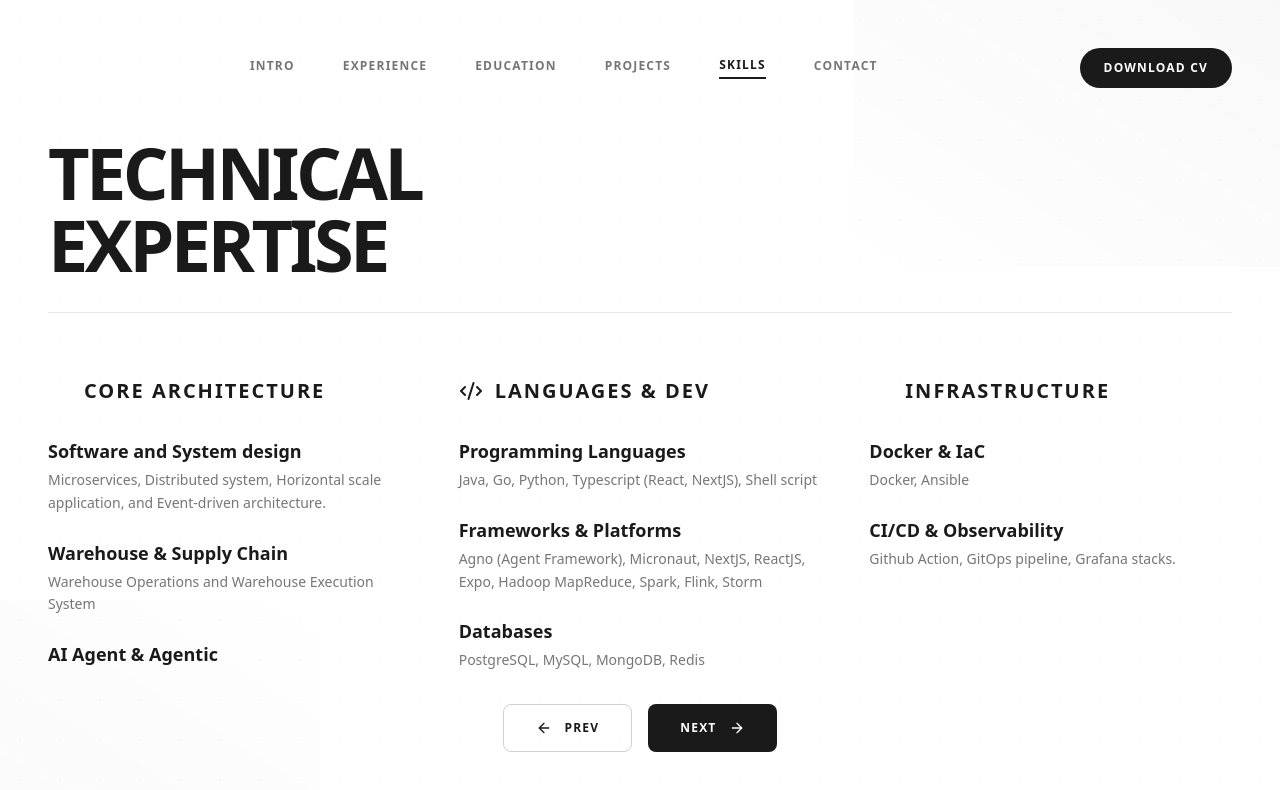
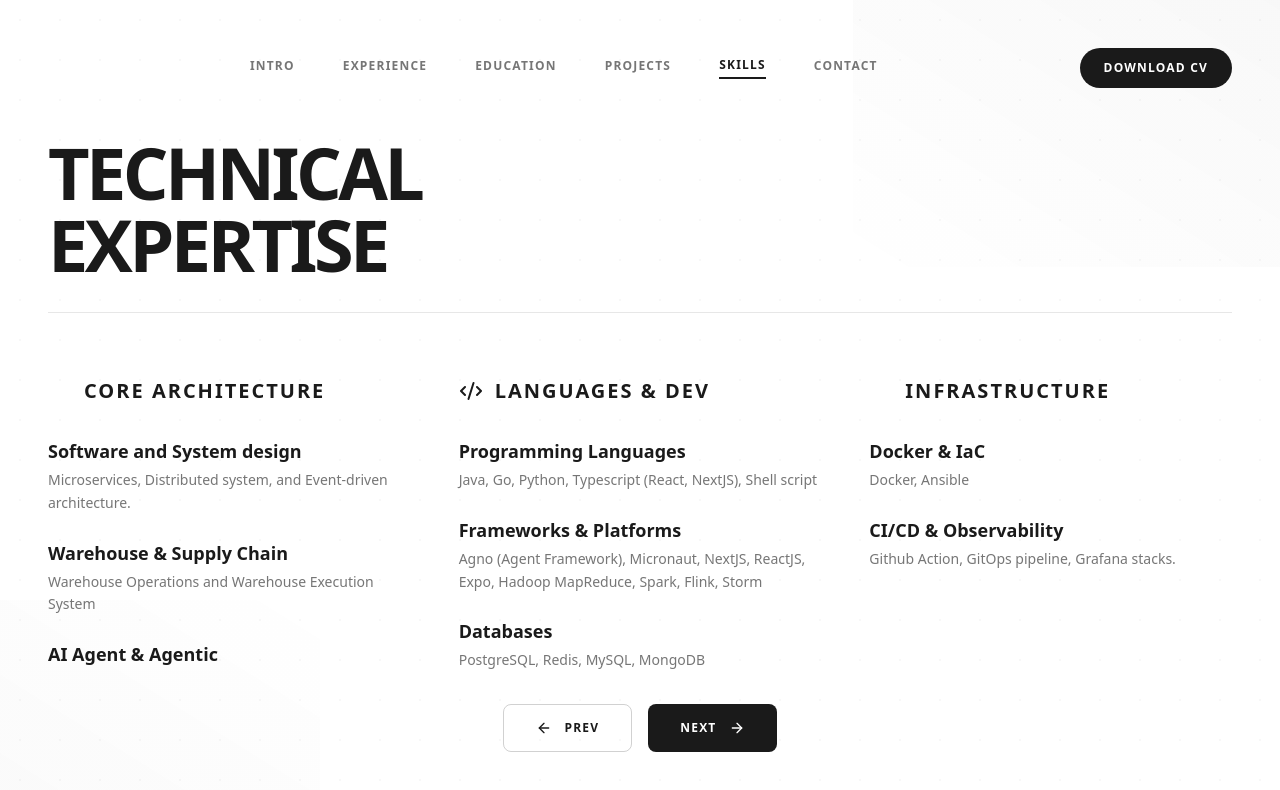
Before and after one commit to locxngo/portfolio, a Next.js app in the folder web/: page /skills in a window 1280 px wide. Shown: the top 790 px of the page. Built offline with nearby package versions, Linux system fonts and the light colour scheme.

Commit message:
update skills
Signed-off-by: Loc Ngo <xuanloc0511@gmail.com>

```diff
--- a/web/src/app/skills/page.tsx
+++ b/web/src/app/skills/page.tsx
@@ -34,7 +34,7 @@ export default function SkillsPage() {
                         <ul className="flex flex-col gap-6">
                             <li className="group">
                                 <h3 className="text-lg font-bold text-primary mb-1 group-hover:translate-x-1 transition-transform">Software and System design</h3>
-                                <p className="text-primary/60 text-sm leading-relaxed">Microservices, Distributed system, Horizontal scale application, and Event-driven architecture.</p>
+                                <p className="text-primary/60 text-sm leading-relaxed">Microservices, Distributed system, and Event-driven architecture.</p>
                             </li>
                             <li className="group">
                                 <h3 className="text-lg font-bold text-primary mb-1 group-hover:translate-x-1 transition-transform">Warehouse & Supply Chain</h3>
@@ -42,7 +42,7 @@ export default function SkillsPage() {
                             </li>
                             <li className="group">
                                 <h3 className="text-lg font-bold text-primary mb-1 group-hover:translate-x-1 transition-transform">AI Agent & Agentic</h3>
-                                <p className="text-primary/60 text-sm leading-relaxed">Data Pipeline, Contextual Retrieval, RAG, BM25, Workflow, Prompting techniques</p>
+                                <p className="text-primary/60 text-sm leading-relaxed">Data Pipeline, Contextual Retrieval (RAG, BM25), Agent Orchestration, Prompting techniques</p>
                             </li>
                         </ul>
                     </section>
@@ -64,7 +64,7 @@ export default function SkillsPage() {
                             </li>
                             <li className="group">
                                 <h3 className="text-lg font-bold text-primary mb-1 group-hover:translate-x-1 transition-transform">Databases</h3>
-                                <p className="text-primary/60 text-sm leading-relaxed">PostgreSQL, MySQL, MongoDB, Redis</p>
+                                <p className="text-primary/60 text-sm leading-relaxed">PostgreSQL, Redis, MySQL, MongoDB</p>
                             </li>
                             <li className="group">
                                 <h3 className="text-lg font-bold text-primary mb-1 group-hover:translate-x-1 transition-transform">Vector Databases</h3>
```
Also changed, not shown: 1 other file (tests, documents, lock files or other folders).
